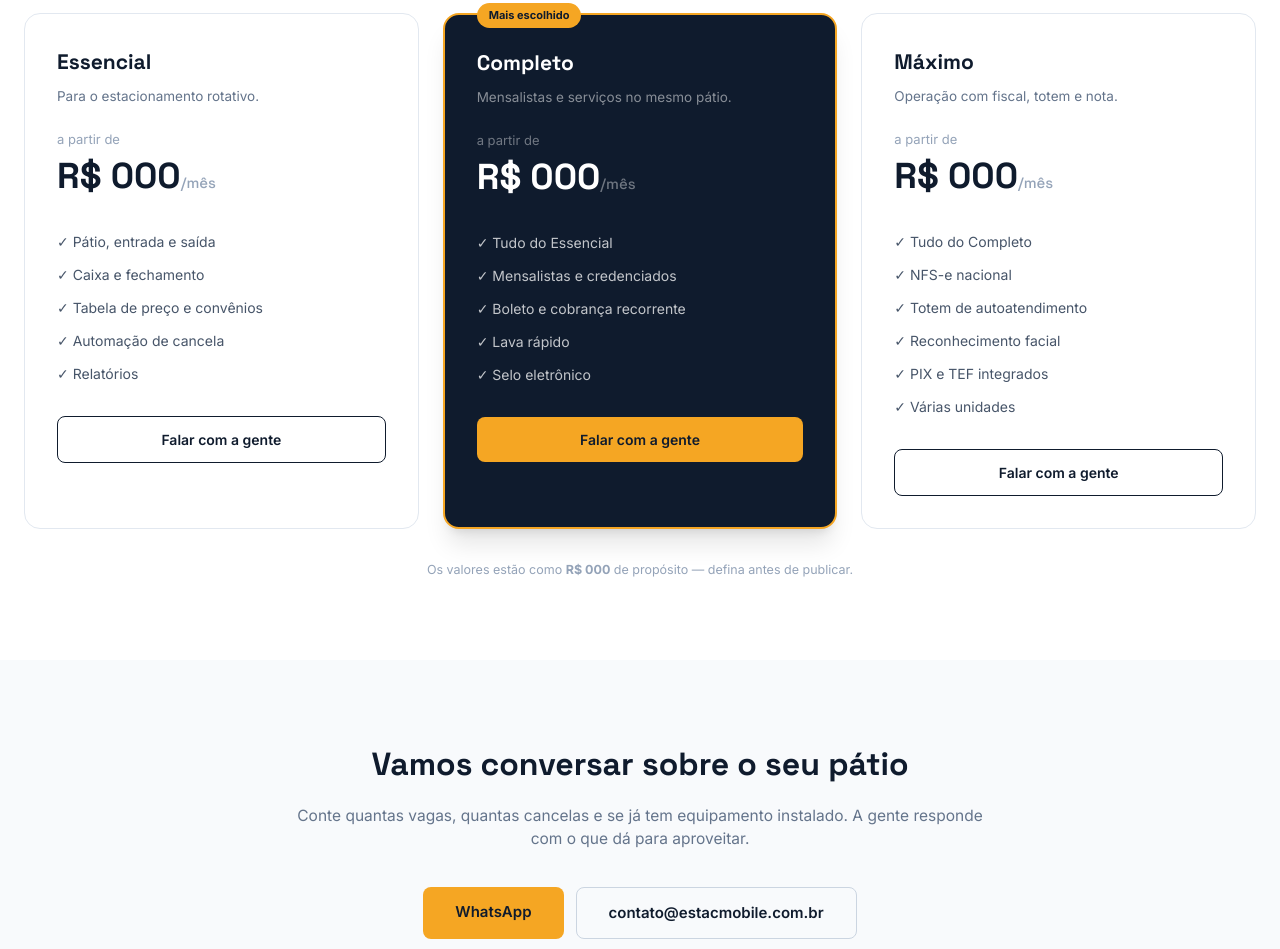
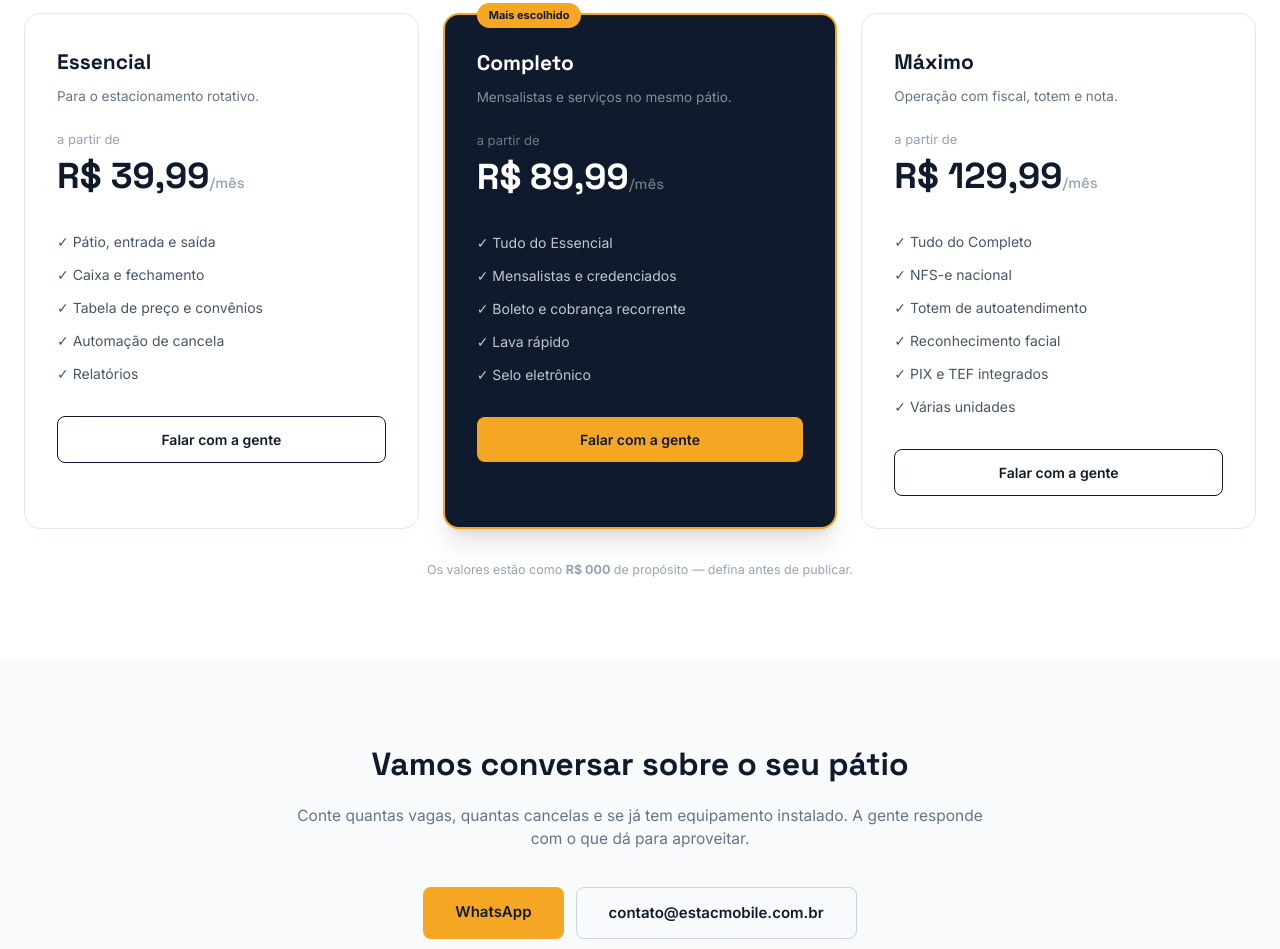
Before and after one commit to Evertonfg/site_estacMobile, a plain HTML site: page index.html in a window 1280 px wide. Shown: the part 5533-6482 px from the top of the page. Drawn offline with nearby package versions, Linux system fonts and the light colour scheme.

Commit message:
Update pricing for parking plans in index.html

```diff
--- a/index.html
+++ b/index.html
@@ -581,7 +581,7 @@
         <h3 class="font-titulo text-[21px] font-bold text-marinho">Essencial</h3>
         <p class="mt-2 text-[13.5px] text-slate-500">Para o estacionamento rotativo.</p>
         <p class="mt-6 text-[13px] text-slate-400">a partir de</p>
-        <p class="font-titulo text-[36px] font-bold text-marinho">R$ 000<span class="text-[15px] font-medium text-slate-400">/mês</span></p>
+        <p class="font-titulo text-[36px] font-bold text-marinho">R$ 39,99<span class="text-[15px] font-medium text-slate-400">/mês</span></p>
         <ul class="mt-7 space-y-3 text-[14px] text-slate-600">
           <li>✓ Pátio, entrada e saída</li>
           <li>✓ Caixa e fechamento</li>
@@ -598,7 +598,7 @@
         <h3 class="font-titulo text-[21px] font-bold text-white">Completo</h3>
         <p class="mt-2 text-[13.5px] text-white/50">Mensalistas e serviços no mesmo pátio.</p>
         <p class="mt-6 text-[13px] text-white/40">a partir de</p>
-        <p class="font-titulo text-[36px] font-bold text-white">R$ 000<span class="text-[15px] font-medium text-white/40">/mês</span></p>
+        <p class="font-titulo text-[36px] font-bold text-white">R$ 89,99<span class="text-[15px] font-medium text-white/40">/mês</span></p>
         <ul class="mt-7 space-y-3 text-[14px] text-white/75">
           <li>✓ Tudo do Essencial</li>
           <li>✓ Mensalistas e credenciados</li>
@@ -614,7 +614,7 @@
         <h3 class="font-titulo text-[21px] font-bold text-marinho">Máximo</h3>
         <p class="mt-2 text-[13.5px] text-slate-500">Operação com fiscal, totem e nota.</p>
         <p class="mt-6 text-[13px] text-slate-400">a partir de</p>
-        <p class="font-titulo text-[36px] font-bold text-marinho">R$ 000<span class="text-[15px] font-medium text-slate-400">/mês</span></p>
+        <p class="font-titulo text-[36px] font-bold text-marinho">R$ 129,99<span class="text-[15px] font-medium text-slate-400">/mês</span></p>
         <ul class="mt-7 space-y-3 text-[14px] text-slate-600">
           <li>✓ Tudo do Completo</li>
           <li>✓ NFS-e nacional</li>
```
